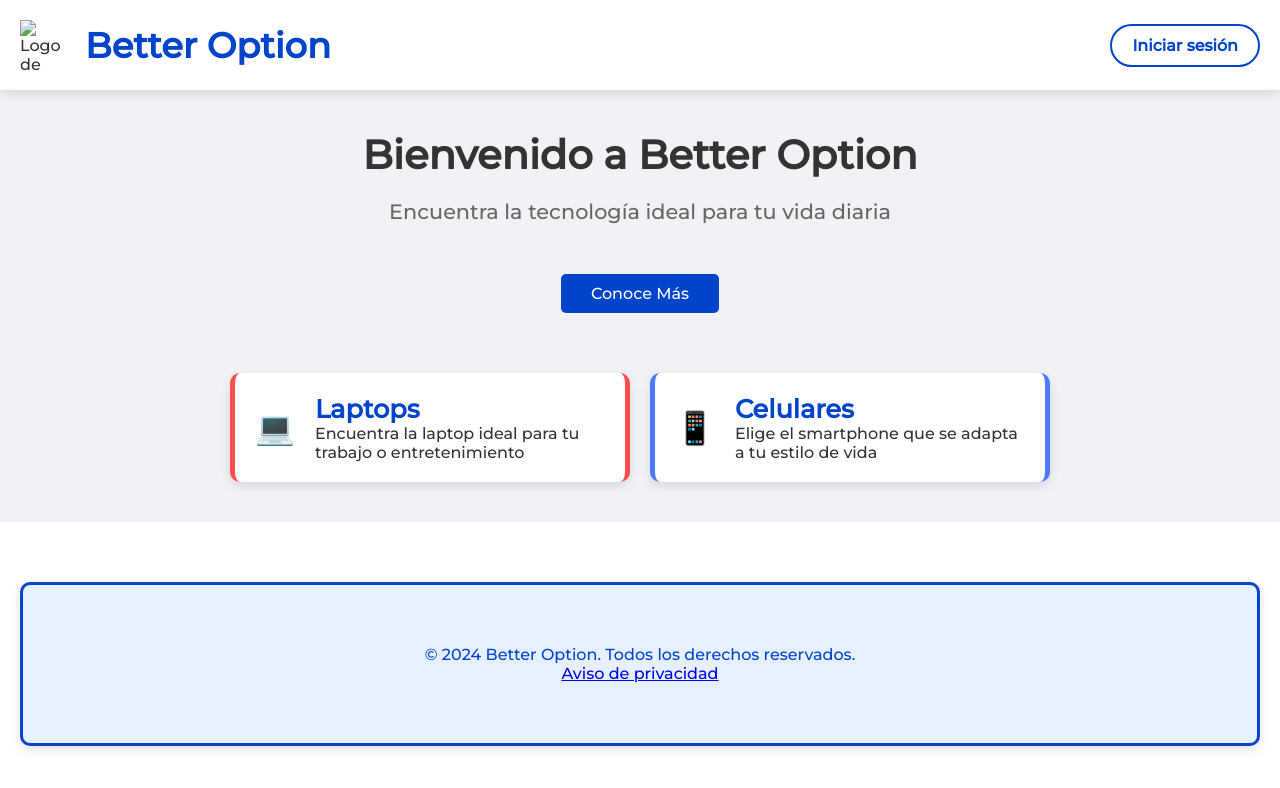
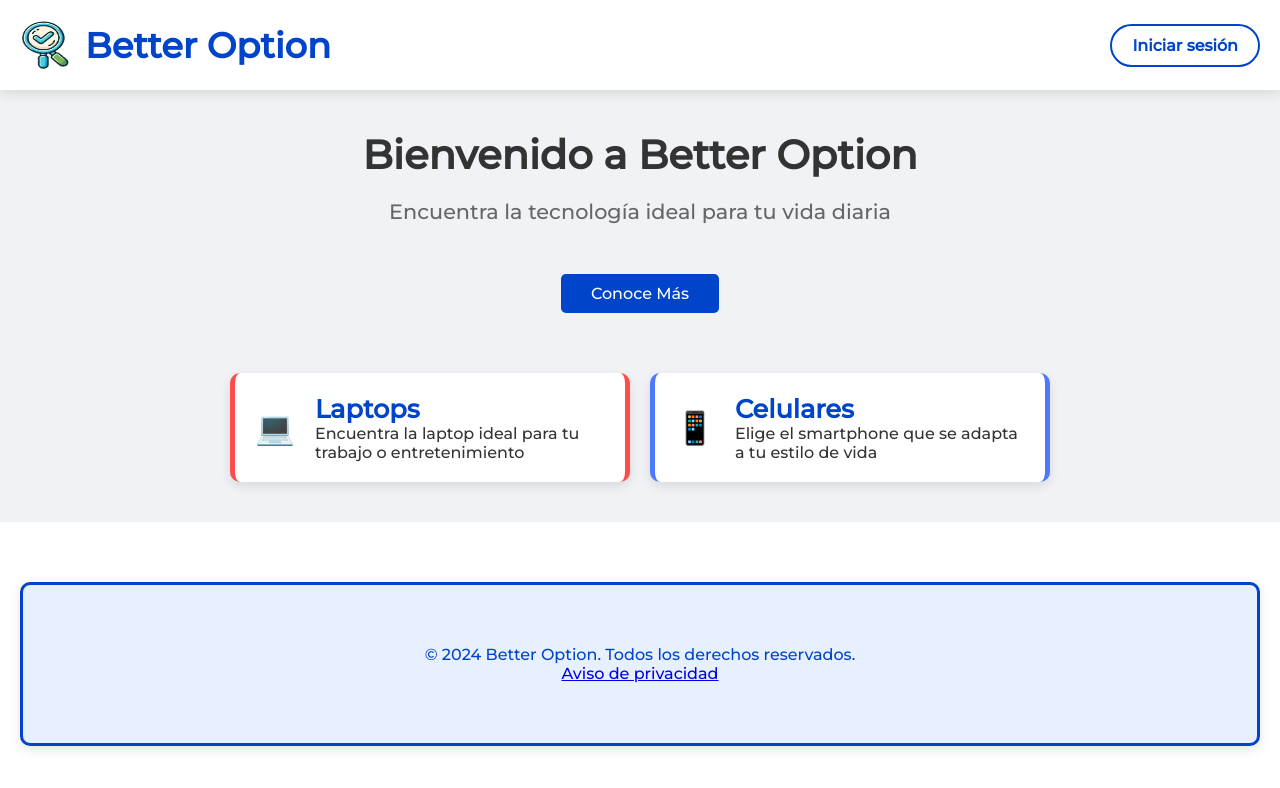
Before and after one commit to LuisAlbertoOlivaC/LuisAlbertoOlivac.github.io, a plain HTML site: page index.html in a window 1280 px wide. Drawn offline with Linux system fonts and the light colour scheme.

Commit message:
Update index.html

```diff
--- a/index.html
+++ b/index.html
@@ -338,7 +338,7 @@
 <body>
     <header id="header">
         <div class="logo">
-            <img src="logo.jpg" alt="Logo de Better Option">
+            <img src="logo.png" alt="Logo de Better Option">
             <h1>Better Option</h1>
         </div>
         <nav class="auth-links">
```
